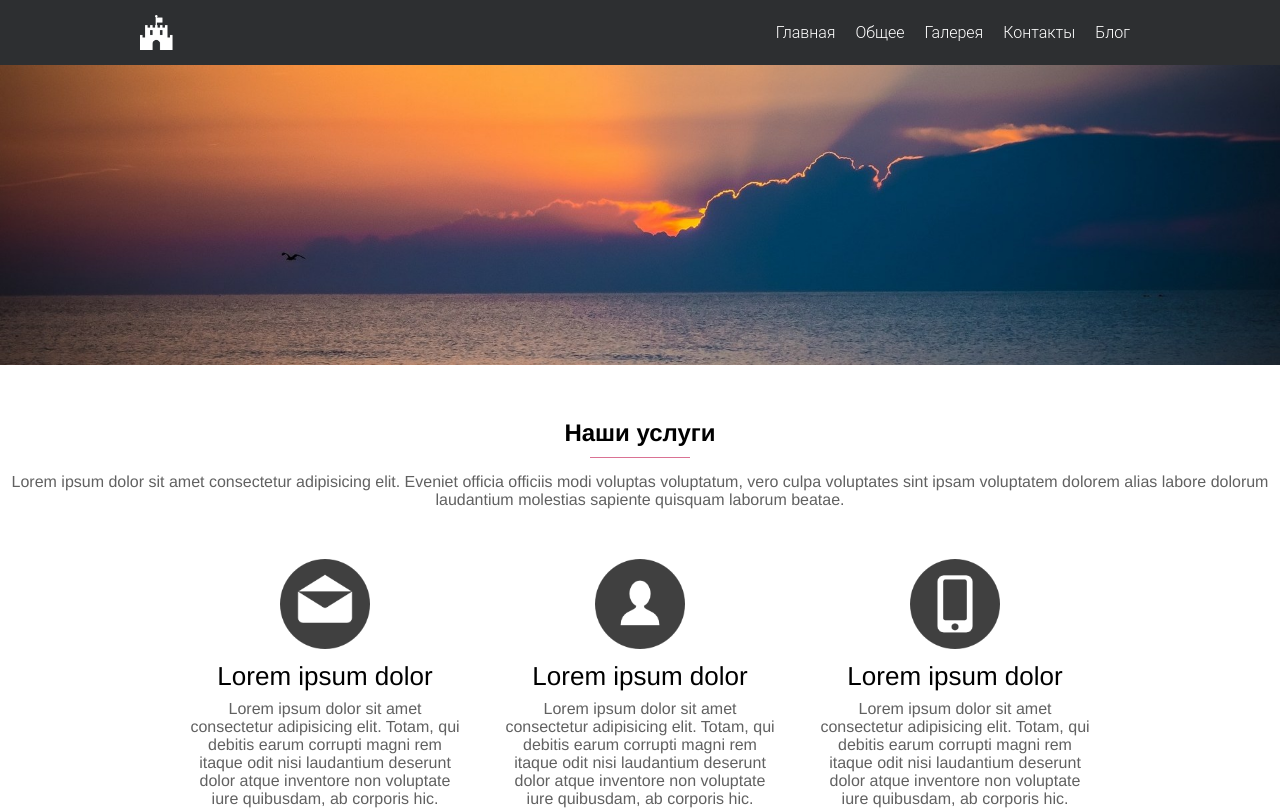
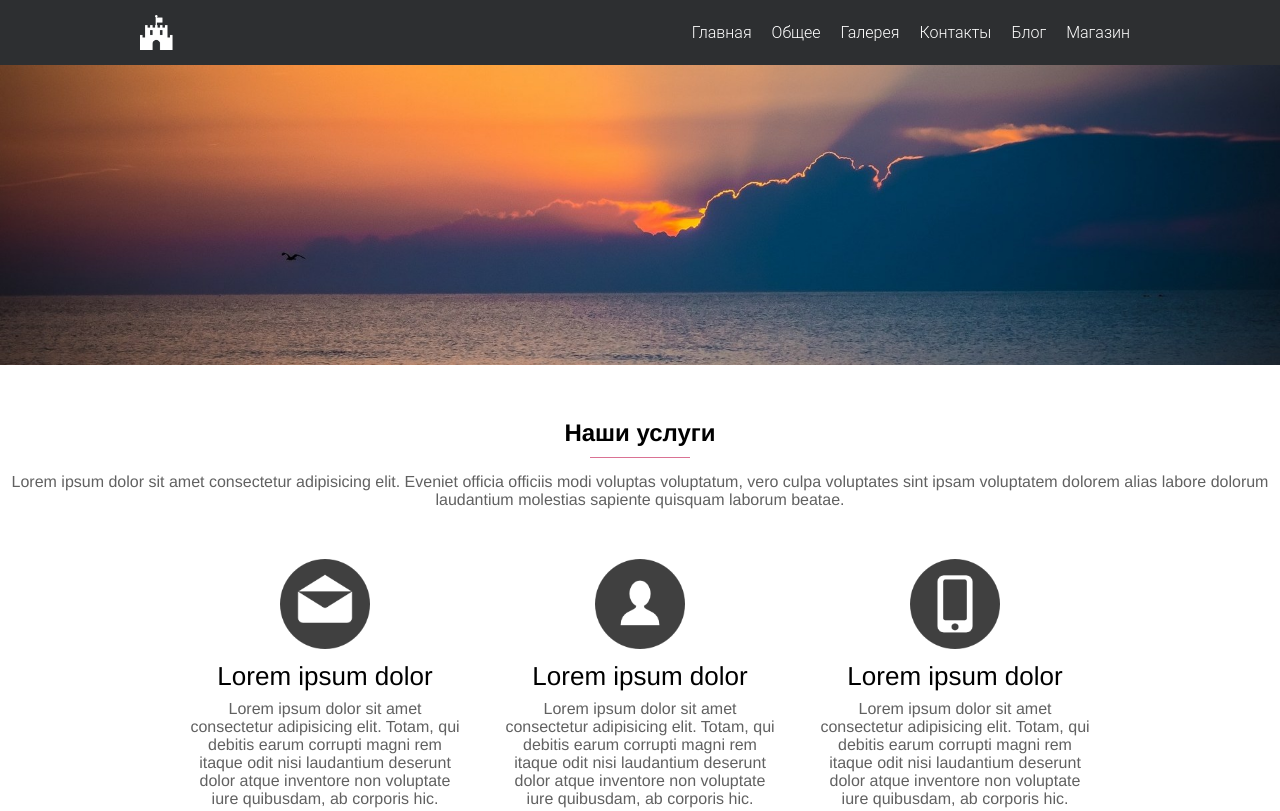
Before and after one commit to alineitgirl/awesome-site, a plain HTML site: page index.html in a window 1280 px wide. Shown: the top 811 px of the page. Drawn offline with nearby package versions, Linux system fonts and the light colour scheme.

Commit message:
Update index.html

```diff
--- a/index.html
+++ b/index.html
@@ -19,6 +19,7 @@
                     <li><a href="gallery.html" class="menu-element" title="Галерея" data-link="portfolio">Галерея</a></li>
                     <li><a href="contacts.html" class="menu-element" title="Контакты">Контакты</a></li>
                     <li><a href="blog.html" class="menu-element" title="Наш блог">Блог</a></li>
+                    <li><a href="shop.html" class="menu-element" title="Магазин">Магазин</a></li>
                 </ul>
                 <div id="hamburger" class="icon">&#9776;</div>
             </nav>
```
